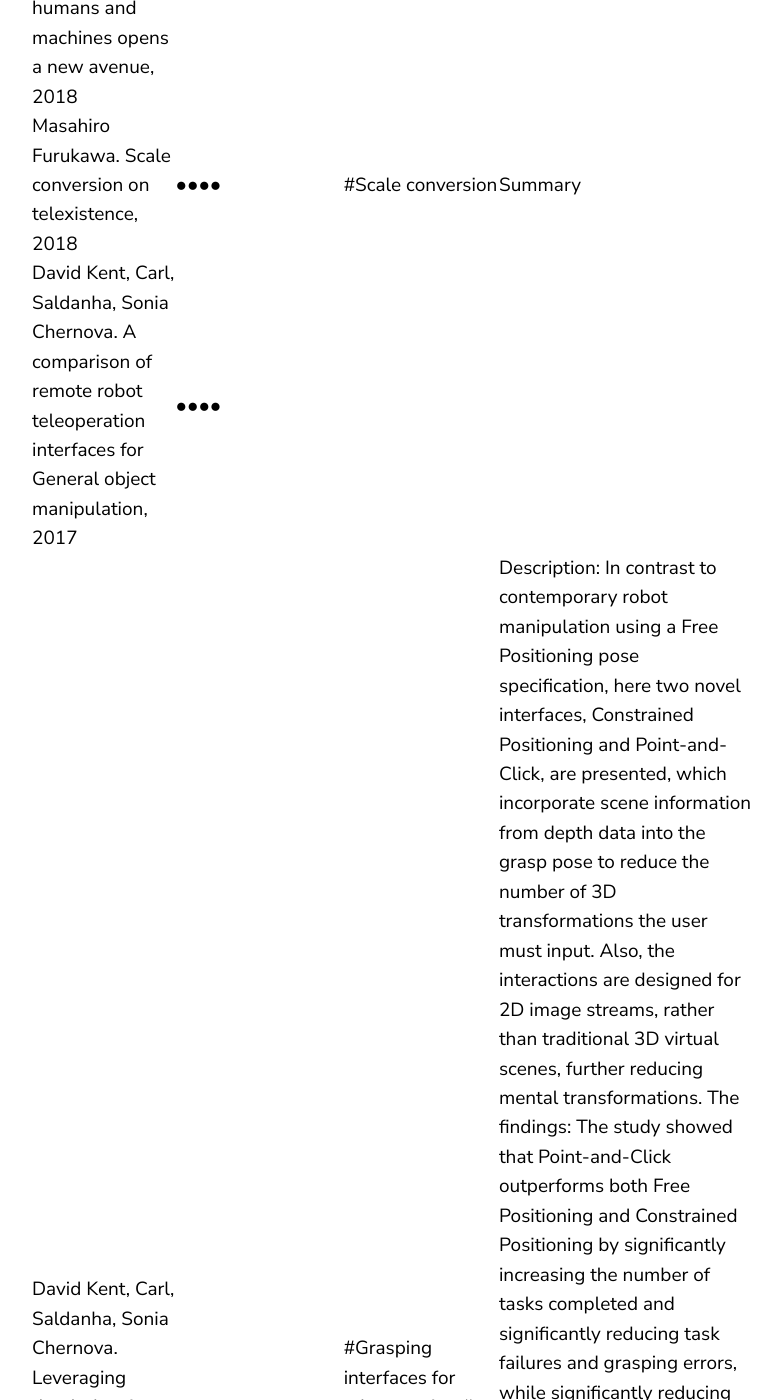
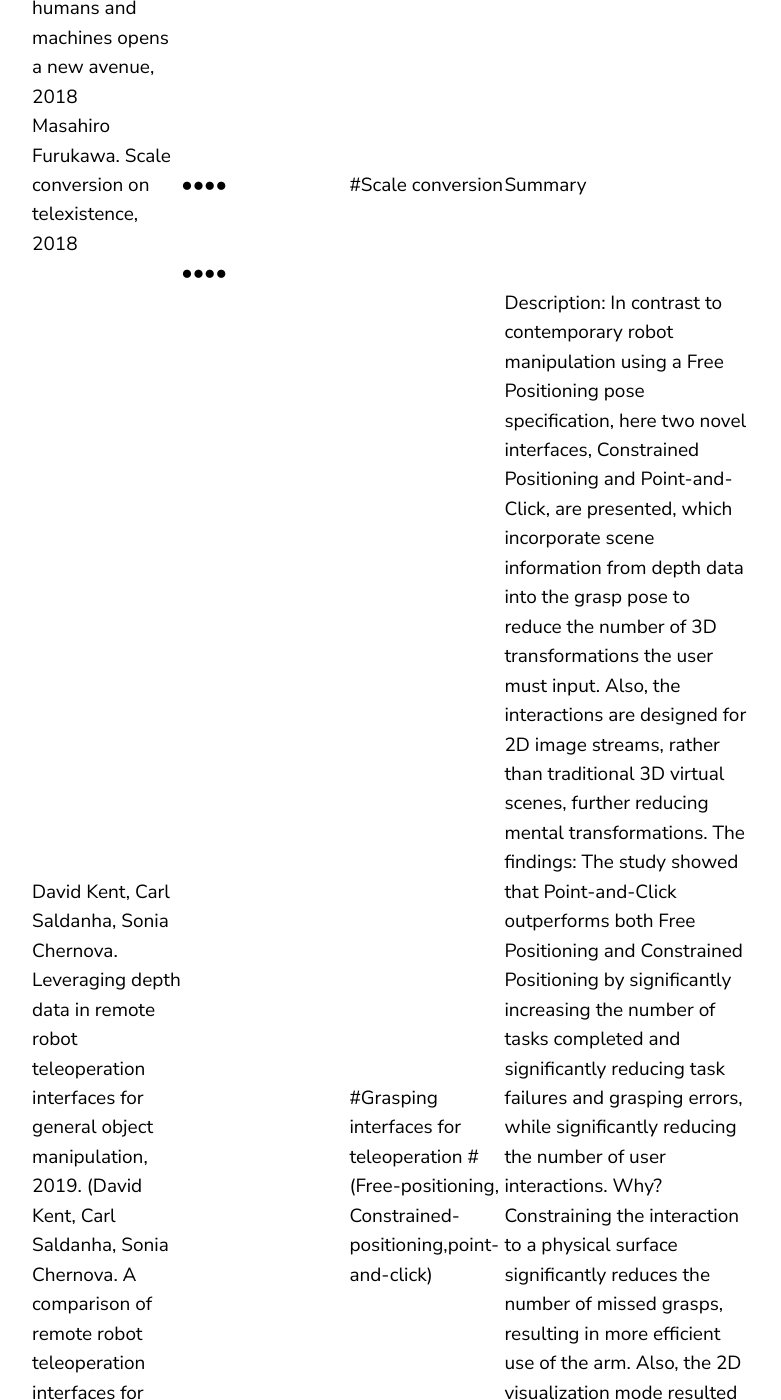
Before and after one commit to jluis9796/jluis9796.github.io, a Jekyll site: the page built from _posts/2020-05-24-telexistence.markdown, in a window 1280 px wide and 1400 px high, scrolled down 861 px. Shown: the whole window, without its empty margins (68-849 px from the left). Built offline with Jekyll 4.4.1, drawn with Linux system fonts in a browser that asks for light colours; some of the changed text lies outside the part shown.

Commit message:
Update 2020-05-24-telexistence.markdown

```diff
--- a/_posts/2020-05-24-telexistence.markdown
+++ b/_posts/2020-05-24-telexistence.markdown
@@ -47,7 +47,7 @@ date:   2020-05-24 13:34:36 +0900
     <td>Summary</td>
     </tr>
     <tr>
-    <td>David Kent, Carl, Saldanha, Sonia Chernova. A comparison of remote robot teleoperation interfaces for General object manipulation, 2017</td>
+    <td></td>
     <td>●●●●</td>
     <td></td>
     <td></td>
@@ -56,7 +56,7 @@ date:   2020-05-24 13:34:36 +0900
     <td></td>
     </tr>
     <tr>
-    <td>David Kent, Carl, Saldanha, Sonia Chernova. Leveraging depth data in remote robot teleoperation interfaces for general object manipulation, 2019</td>
+    <td>David Kent, Carl Saldanha, Sonia Chernova. Leveraging depth data in remote robot teleoperation interfaces for general object manipulation, 2019. (David Kent, Carl Saldanha, Sonia Chernova. A comparison of remote robot teleoperation interfaces for General object manipulation, 2017)</td>
     <td></td>
     <td></td>
     <td></td>
```
